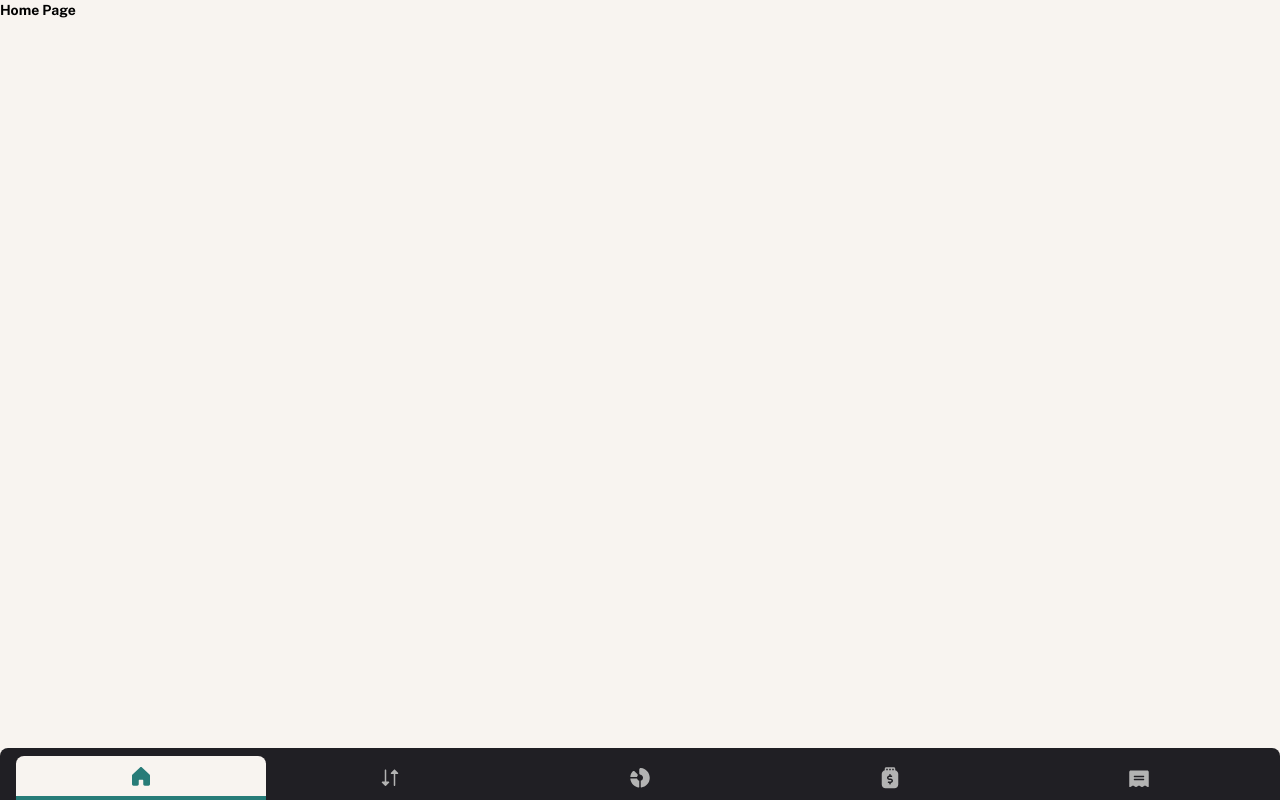
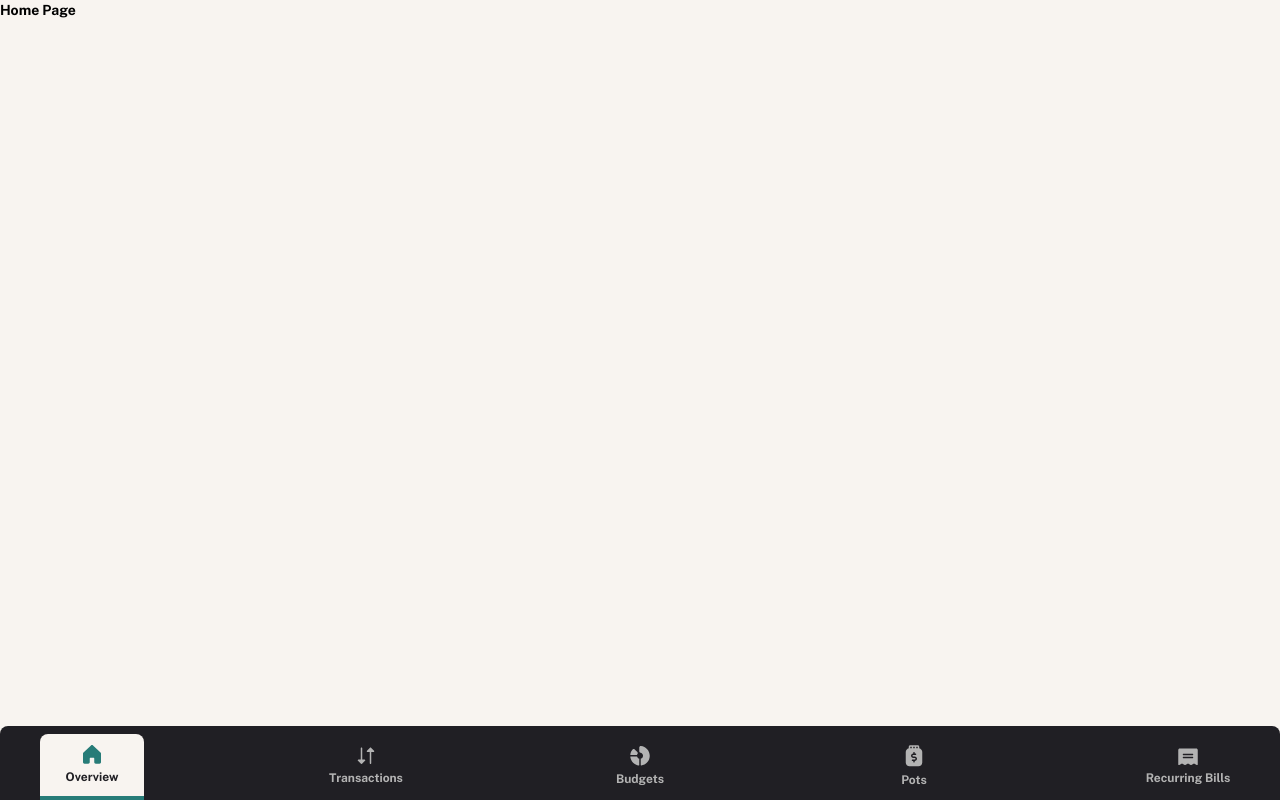
Before and after one commit to jownsu/personal-finance-app, a Next.js app: page / in a window 1280 px wide. Built offline with nearby package versions, Linux system fonts and the light colour scheme.

Commit message:
Mobile nav

```diff
--- a/app/_components/MobileNav.tsx
+++ b/app/_components/MobileNav.tsx
@@ -51,17 +51,32 @@ const MobileNav = () => {
     const pathname = usePathname();
 
     return (
-        <nav className="mt-auto h-[5.2rem] rounded-t-[.8rem] bg-grey-900 px-[1.6rem] pt-[.8rem]">
+        <nav className="mt-auto h-[5.2rem] rounded-t-[.8rem] bg-grey-900 px-[1.6rem] pt-[.8rem] md:h-[7.4rem] md:px-[4rem]">
             <ul className="flex h-full justify-between *:flex *:flex-1 *:items-center *:justify-center *:rounded-t-[.8rem]">
                 {LINKS.map((link) => (
                     <li
                         key={link.id}
-                        className={cn("text-grey-300", {
+                        className={cn("max-w-[10.4rem] text-grey-300", {
                             "border-b-[.4rem] border-green bg-beige-100 text-green":
                                 pathname === link.url
                         })}
                     >
-                        <Link href={link.url}>{link.icon}</Link>
+                        <Link
+                            href={link.url}
+                            className="flex flex-col items-center gap-[.4rem]"
+                        >
+                            {link.icon}
+                            <span
+                                className={cn(
+                                    "hidden !text-preset_5_bold text-grey-300 md:block",
+                                    {
+                                        "text-grey-900": pathname === link.url
+                                    }
+                                )}
+                            >
+                                {link.label}
+                            </span>
+                        </Link>
                     </li>
                 ))}
             </ul>
```
